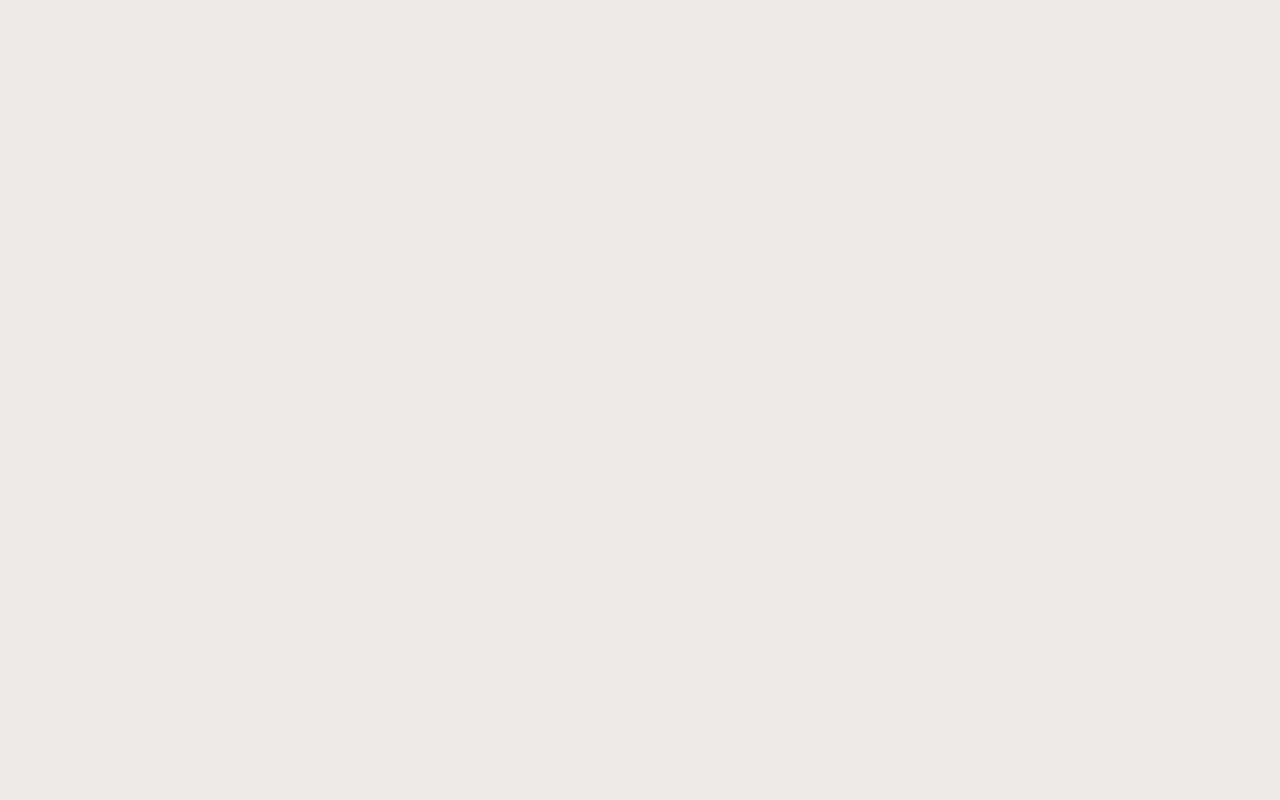
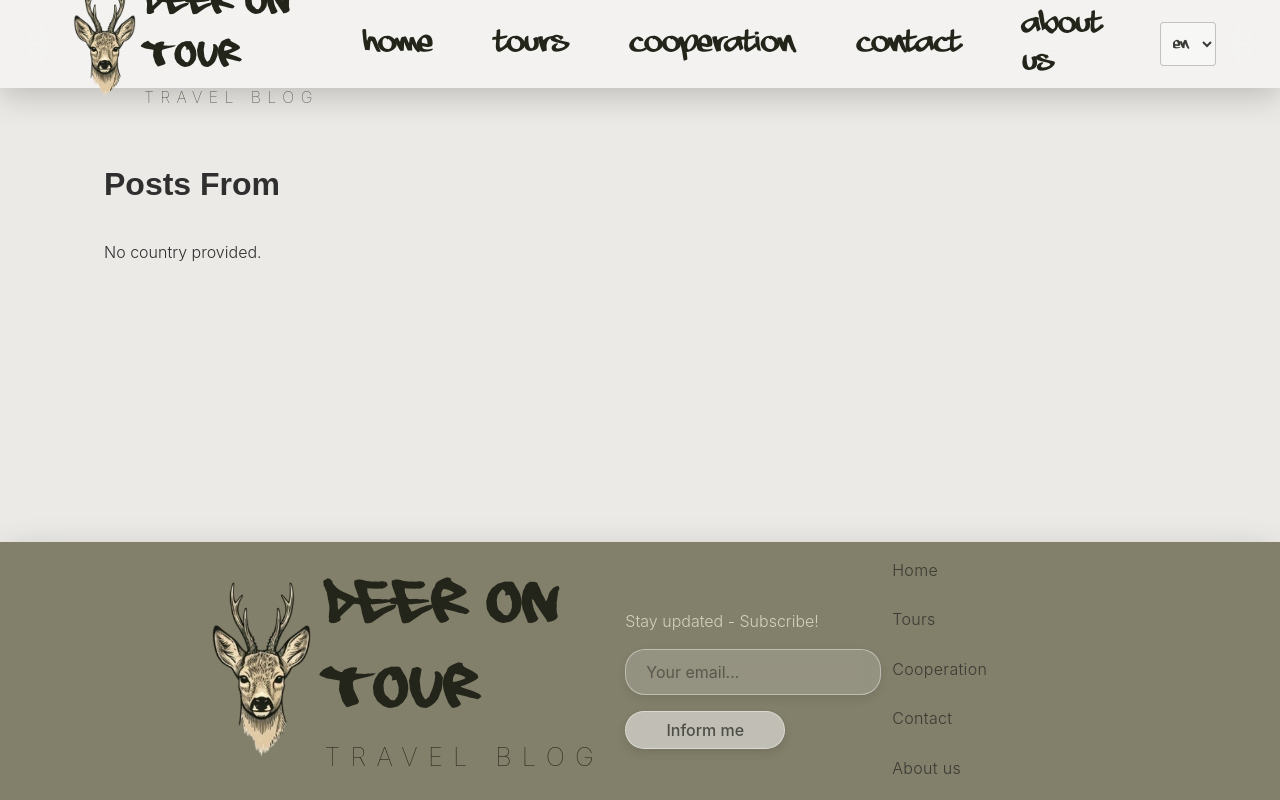
Before and after one commit to McGregorSt/deerontour, a React (Create React App) app: page /posts in a window 1280 px wide. Before the commit this address had no page. Built offline with nearby package versions, Linux system fonts and the light colour scheme; a web font is replaced by a local one.

Commit message:
Posts by country dodane

```diff
--- a/src/App.tsx
+++ b/src/App.tsx
@@ -9,6 +9,7 @@ import DetailsView from './views/Tour'
 import Tours from './components/organisms/Tours'
 import SelectedTours from './components/organisms/SelectedTours'
 import { I18nProvider } from './i18n/I18nContext'
+import PostsByCountry from './views/PostsByCountry'
 
 const App = () => {
   return (
@@ -37,6 +38,10 @@ const App = () => {
             element={<DetailsView />}
           />
           <Route
+            path='/posts'
+            element={<PostsByCountry />}
+          />
+          <Route
             path='/cooperation'
             element={<Cooperation />}
           />
--- a/src/components/molecules/MapPoint.tsx
+++ b/src/components/molecules/MapPoint.tsx
@@ -4,6 +4,7 @@ import styled from 'styled-components'
 
 interface MapPointProps {
   countryCode: string
+  countryName: string
   country: string
   x: string
   y: string
@@ -105,7 +106,7 @@ const StyledPopup = styled('div')`
   }
 `
 
-const MapPoint: React.FC<MapPointProps> = ({ countryCode, country, x, y, description }) => {
+const MapPoint: React.FC<MapPointProps> = ({ countryName, country, x, y, description }) => {
   const navigate = useNavigate()
   const [displayPopup, setDisplayPopup] = useState<Boolean>(false)
 
@@ -113,20 +114,22 @@ const MapPoint: React.FC<MapPointProps> = ({ countryCode, country, x, y, descrip
   const animationDelay = `${(Math.random() * 2.4).toFixed(2)}s`
 
   const handleCountryClick = () => {
-    navigate(`/tours/details/${countryCode}`)
+    navigate(`/posts?country=${encodeURIComponent(countryName)}`)
   }
 
   return (
     <StyledMapPoint
+      type='button'
       $x={x}
       $y={y}
       $animationDelay={animationDelay}
+      aria-label={countryName}
+      title={countryName}
+      onClick={handleCountryClick}
+      onMouseOver={() => setDisplayPopup(true)}
+      onMouseLeave={() => setDisplayPopup(false)}
     >
-      <span
-        onClick={handleCountryClick}
-        onMouseOver={() => setDisplayPopup(true)}
-        onMouseLeave={() => setDisplayPopup(false)}
-      />
+      <span />
       {displayPopup && (
         <StyledPopup>
           <h3 style={{ margin: '8px 0' }}>{country}</h3>
--- a/src/components/molecules/WorldMap.tsx
+++ b/src/components/molecules/WorldMap.tsx
@@ -34,6 +34,7 @@ const StyledDiv = styled.div`
 
 export interface PointMap {
   countryCode: string,
+  countryName: string,
   countryKey: TranslationKey,
   x: string,
   y: string,
@@ -42,6 +43,7 @@ export interface PointMap {
 const mapPoints: PointMap[] = [
   {
     countryCode: 'vietnam',
+    countryName: 'Vietnam',
     countryKey: 'map.vietnam',
     x: '77.9%',
     y: '52.7%',
@@ -49,6 +51,7 @@ const mapPoints: PointMap[] = [
   },
   {
     countryCode: 'iceland',
+    countryName: 'Iceland',
     countryKey: 'map.iceland',
     x: '43.83%',
     y: '20.6%',
@@ -66,6 +69,7 @@ const WorldMap: React.FC<{}> = () => {
         <MapPoint
           key={`${point.countryCode}-${index}`}
           countryCode={point.countryCode}
+          countryName={point.countryName}
           country={t(point.countryKey)}
           x={point.x}
           y={point.y}
--- a/src/i18n/translations.ts
+++ b/src/i18n/translations.ts
@@ -12,6 +12,11 @@ export const translations = {
     'home.recentPosts': 'Recent posts',
     'home.scrollRecentPosts': 'Scroll to see more posts',
     'home.scrollRecentPostsBack': 'Scroll to see previous posts',
+    'posts.countryTitle': 'Posts from',
+    'posts.loading': 'Loading posts...',
+    'posts.loadError': 'Error loading posts:',
+    'posts.noCountry': 'No country provided.',
+    'posts.none': 'No posts found for this country.',
     'tours.byContinents': 'Our tours by continents:',
     'continent.africa': 'Africa',
     'continent.asia': 'Asia',
@@ -61,6 +66,11 @@ export const translations = {
     'home.recentPosts': 'Najnowsze wpisy',
     'home.scrollRecentPosts': 'Przewiń, aby zobaczyć więcej wpisów',
     'home.scrollRecentPostsBack': 'Przewiń, aby zobaczyć wcześniejsze wpisy',
+    'posts.countryTitle': 'Wpisy z kraju:',
+    'posts.loading': 'Ładowanie wpisów...',
+    'posts.loadError': 'Błąd ładowania wpisów:',
+    'posts.noCountry': 'Nie podano kraju.',
+    'posts.none': 'Nie znaleziono wpisów dla tego kraju.',
     'tours.byContinents': 'Nasze wycieczki według kontynentów:',
     'continent.africa': 'Afryka',
     'continent.asia': 'Azja',
--- a/src/support/api.ts
+++ b/src/support/api.ts
@@ -74,6 +74,24 @@ export const fetchPosts = async (language: Language = 'EN'): Promise<IPost[]> =>
   }
 
   return []
+}
+
+export const fetchPostsByCountry = async (country: string, language: Language = 'EN'): Promise<IPost[]> => {
+  const query = new URLSearchParams({ country })
+  const fallbackPosts = mockPosts
+    .filter((post) => post.country.toLowerCase() === country.toLowerCase())
+    .map((post) => localizePost(post, language))
+  const data = await getJson<IPostApiPayload[] | { posts?: IPostApiPayload[] }>(
+    `/api/v1/posts?${query.toString()}`,
+    fallbackPosts,
+  )
+  const posts = Array.isArray(data) ? data : data.posts ?? []
+
+  if (posts.length > 0) {
+    return posts.map((post) => localizePost(post, language))
+  }
+
+  return shouldUseMockFallback ? fallbackPosts : []
 }
 
 export const fetchPostByCountry = async (country: string, language: Language = 'EN'): Promise<IPost | null> => {
--- /dev/null
+++ b/src/views/PostsByCountry.tsx
@@ -0,0 +1,107 @@
+import React, { useEffect, useState } from 'react'
+import styled from 'styled-components'
+import { useSearchParams } from 'react-router-dom'
+import Header from '../components/atoms/Header'
+import PostCard from '../components/organisms/PostCard'
+import UserPage from '../template/UserPage'
+import { useI18n } from '../i18n/I18nContext'
+import { fetchPostsByCountry } from '../support/api'
+import { IPost } from '../support/types'
+
+const StyledPostsPage = styled.main`
+  width: 100%;
+  padding: 10rem 5rem 3rem;
+
+  @media (max-width: 768px) {
+    padding: 7rem 1rem 2rem;
+  }
+`
+
+const StyledPostsList = styled.div`
+  display: flex;
+  flex-wrap: wrap;
+  align-items: stretch;
+  gap: 2rem;
+  padding: 2rem 1.5rem;
+
+  @media (max-width: 768px) {
+    justify-content: center;
+    padding: 1rem 0;
+  }
+`
+
+const StyledMessage = styled.p`
+  padding: 1rem 1.5rem;
+`
+
+const PostsByCountry: React.FC = () => {
+  const [searchParams] = useSearchParams()
+  const country = searchParams.get('country')?.trim() || ''
+  const { language, t } = useI18n()
+  const [posts, setPosts] = useState<IPost[]>([])
+  const [loading, setLoading] = useState(false)
+  const [error, setError] = useState<string | null>(null)
+
+  useEffect(() => {
+    let isCurrentRequest = true
+
+    const loadPosts = async () => {
+      setPosts([])
+      setError(null)
+      if (!country) {
+        setLoading(false)
+        return
+      }
+
+      setLoading(true)
+      try {
+        const fetchedPosts = await fetchPostsByCountry(country, language)
+        if (isCurrentRequest) {
+          setPosts(fetchedPosts)
+        }
+      } catch (fetchError) {
+        const message = fetchError instanceof Error ? fetchError.message : 'Unknown error'
+        console.error(`Error fetching posts for ${country}:`, message)
+        if (isCurrentRequest) {
+          setError(message)
+        }
+      } finally {
+        if (isCurrentRequest) {
+          setLoading(false)
+        }
+      }
+    }
+
+    loadPosts()
+    return () => {
+      isCurrentRequest = false
+    }
+  }, [country, language])
+
+  return (
+    <UserPage>
+      <StyledPostsPage>
+        <Header content={`${t('posts.countryTitle')} ${country}`} />
+        {loading ? (
+          <StyledMessage>{t('posts.loading')}</StyledMessage>
+        ) : error ? (
+          <StyledMessage role='alert'>
+            {t('posts.loadError')} {error}
+          </StyledMessage>
+        ) : !country ? (
+          <StyledMessage>{t('posts.noCountry')}</StyledMessage>
+        ) : posts.length === 0 ? (
+          <StyledMessage>{t('posts.none')}</StyledMessage>
+        ) : (
+          <StyledPostsList>
+            {posts.map((post) => (
+              <PostCard key={post.id} post={post} />
+            ))}
+          </StyledPostsList>
+        )}
+      </StyledPostsPage>
+    </UserPage>
+  )
+}
+
+export default PostsByCountry
```
